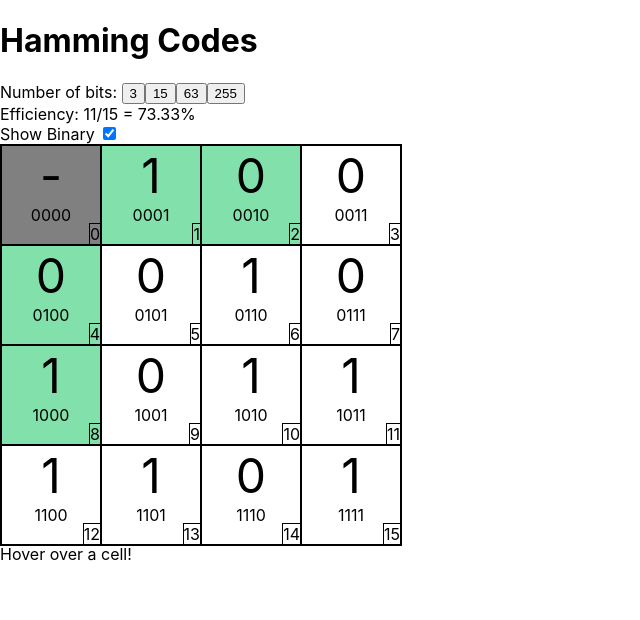
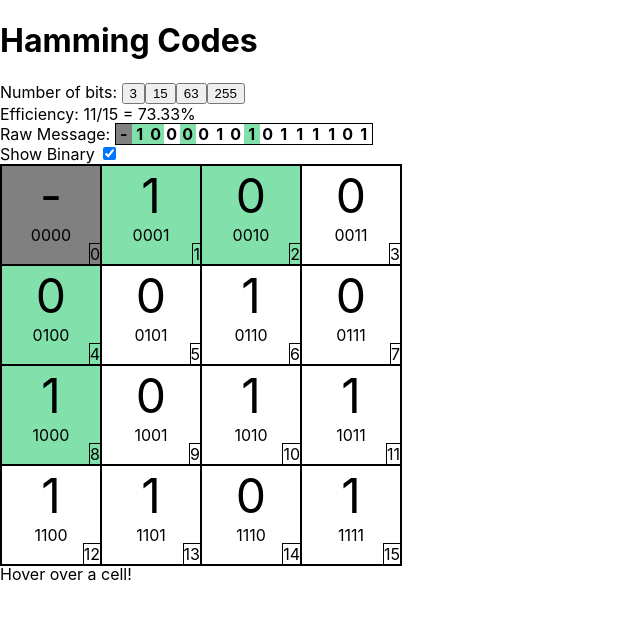
Before and after one commit to harryli0088/hamming-code, a React (Create React App) app: page / in a window 1280 px wide. Shown: the top 620 px of the page, without its empty margins (0-640 px from the left). Built offline with nearby package versions, Linux system fonts and the light colour scheme.

Commit message:
display raw message

```diff
--- a/src/App.scss
+++ b/src/App.scss
@@ -1,3 +1,7 @@
 #bitsContainer {
   position: relative;
 }
+
+#rawMessageContainer {
+  border: 1px solid black
+}
--- a/src/App.tsx
+++ b/src/App.tsx
@@ -48,6 +48,7 @@ class App extends React.Component<{},AppState> {
 
     const numBits = data.length - 1
     const numParityBits = Math.ceil(Math.log(numBits)/Math.log(2))
+    const efficiency = (numBits - numParityBits) / numBits
 
     return (
       <div>
@@ -58,7 +59,28 @@ class App extends React.Component<{},AppState> {
         </div>
 
         <div>
-          Efficiency: {numBits - numParityBits}/{numBits} = {(100*(numBits- numParityBits)/numBits).toFixed(2)}%
+          Efficiency: {numBits - numParityBits}/{numBits} = {(100*efficiency).toFixed(2)}%
+        </div>
+
+        <div>
+          Raw Message: <span id="rawMessageContainer">
+            {data.map((bit, bitIndex) =>
+              <Bit
+                key={bitIndex}
+
+                bit={bit}
+                bitIndex={bitIndex}
+                data={data}
+                dimension={dimension}
+                height={bitHeight}
+                isCell={false}
+                mousedOverBitIndex={mousedOverBitIndex}
+                onMouseOverBit={this.onMouseOverBit}
+                showBinary={showBinary}
+                width={bitWidth}
+              />
+            )}
+          </span>
         </div>
 
         <div>
@@ -78,6 +100,7 @@ class App extends React.Component<{},AppState> {
               data={data}
               dimension={dimension}
               height={bitHeight}
+              isCell
               mousedOverBitIndex={mousedOverBitIndex}
               onMouseOverBit={this.onMouseOverBit}
               showBinary={showBinary}
--- a/src/Bit.tsx
+++ b/src/Bit.tsx
@@ -10,6 +10,7 @@ interface BitProps {
   data: number[],
   dimension: number,
   height: number,
+  isCell: boolean,
   mousedOverBitIndex:number,
   onMouseOverBit: Function,
   showBinary: boolean,
@@ -51,26 +52,36 @@ class Bit extends React.Component<BitProps,{}> {
       data,
       dimension,
       height,
+      isCell,
       mousedOverBitIndex,
       onMouseOverBit,
       showBinary,
       width,
     } = this.props
 
+    const color = this.getColor(bitIndex, mousedOverBitIndex)
+    const renderBit = bitIndex>0 ? bit : "-"
+
+    if(isCell) {
       return (
-      <div className="bit" style={{
-        backgroundColor: this.getColor(bitIndex, mousedOverBitIndex),
+        <div className="cell" style={{
+          backgroundColor: color,
           height: height - 2,
           left: (100 * (bitIndex % dimension) / dimension).toString()+"%", //TODO memoize this
           top: (100 * Math.floor(bitIndex/dimension) / dimension).toString()+"%",
           width: width - 2,
         }} onMouseOver={e => onMouseOverBit(bitIndex)}>
-        <div className="value">{bitIndex>0 ? bit : "-"}</div>
+          <div className="value">{renderBit}</div>
           <div>{showBinary ? dec2binPadded(bitIndex, dimension) : null}</div>
           <div className="bitIndex">{bitIndex}</div>
         </div>
       )
     }
+
+    return (
+      <span className="messageBit" style={{backgroundColor:color}}>{renderBit}</span>
+    )
+  }
 }
 
 export default Bit
--- a/src/bit.scss
+++ b/src/bit.scss
@@ -1,4 +1,4 @@
-.bit {
+.cell {
   text-align: center;
   position: absolute;
   border: 2px solid black;
@@ -14,3 +14,10 @@
     border: 1px solid black;
   }
 }
+
+.messageBit {
+  font-weight: bold;
+  width: 1em;
+  display: inline-block;
+  text-align: center;
+}
```
Lines whose indentation alone changed are shown as unchanged.
